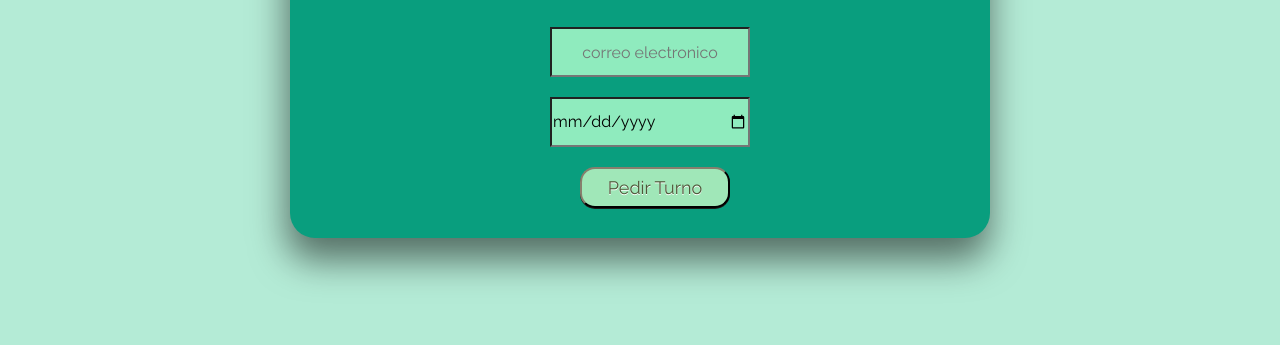
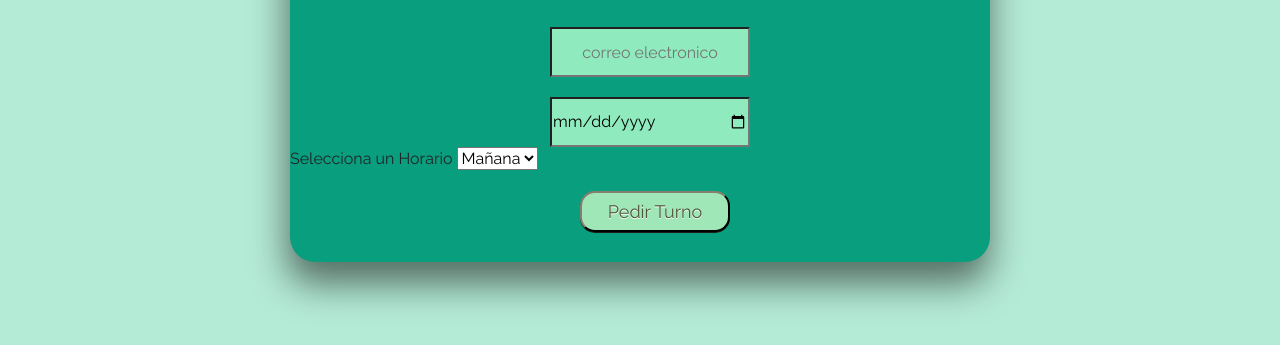
Before and after one commit to Jvier-Zaia/Jvier-Zaia.github.io, a plain HTML site: page turnos.html in a window 1280 px wide. Shown: the part 205-550 px from the top of the page. Drawn offline with nearby package versions, Linux system fonts and the light colour scheme.

Commit message:
Update turnos.html

```diff
--- a/turnos.html
+++ b/turnos.html
@@ -28,17 +28,46 @@
   <h2>dejanos tu email y te confimamos el turno</h2>
   <form id="form">
     <div class="email">
-      <input id="email" class="email" type="email" placeholder="correo electronico">
+      <input id="Email" class="email" type="email" placeholder="correo electronico"required>
     </div>
+
     <div class="calendario">
-      <input id="calendary" type="date">
+      <input id="calendary" type="date"required>
     </div>
     <div>
+       <div class="horarios">
+  <label class="label" for="horario-turno">Selecciona un Horario</label>
+  <select class="select" id="horario-turno" required>
+    <option value="">Mañana</option>
+    <option value="08:30">08:30</option>
+    <option value="09:00">09:00</option>
+    <option value="09:30">09:30</option>
+    <option value="10:00">10:00</option>
+    <option value="10:30">10:30</option>
+    <option value="11:00">11:00</option>
+    <option value="11:30">11:30</option>
+    <option value="12:00">12:00</option>
+      <option value="">Tarde</option>
+    <option value="13:30">13:30</option>
+    <option value="14:00">14:00</option>
+    <option value="14:30">14:30</option>
+    <option value="15:00">15:00</option>
+    <option value="15:30">15:30</option>
+    <option value="16:00">16:00</option>
+    <option value="16:30">16:30</option>
+    <option value="17:00">17:00</option>
+    <option value="17:00">17:30</option>
+    <option value="18:00">18:00</option>
+    <!-- Agrega más horarios según lo que necesites -->
+  </select>
       <button type="submit">Pedir Turno</button>
     </div>
+
     <p id="resultSubmit" class="form-text"></p>
   </form>
+
 </section>
-<script src="js-funtions/main.js"></script>
+<script src="js-funtions/email.js"></script>
+<script src="js-funtions/calendary.js"></script>
 </body>
 </html>
```
